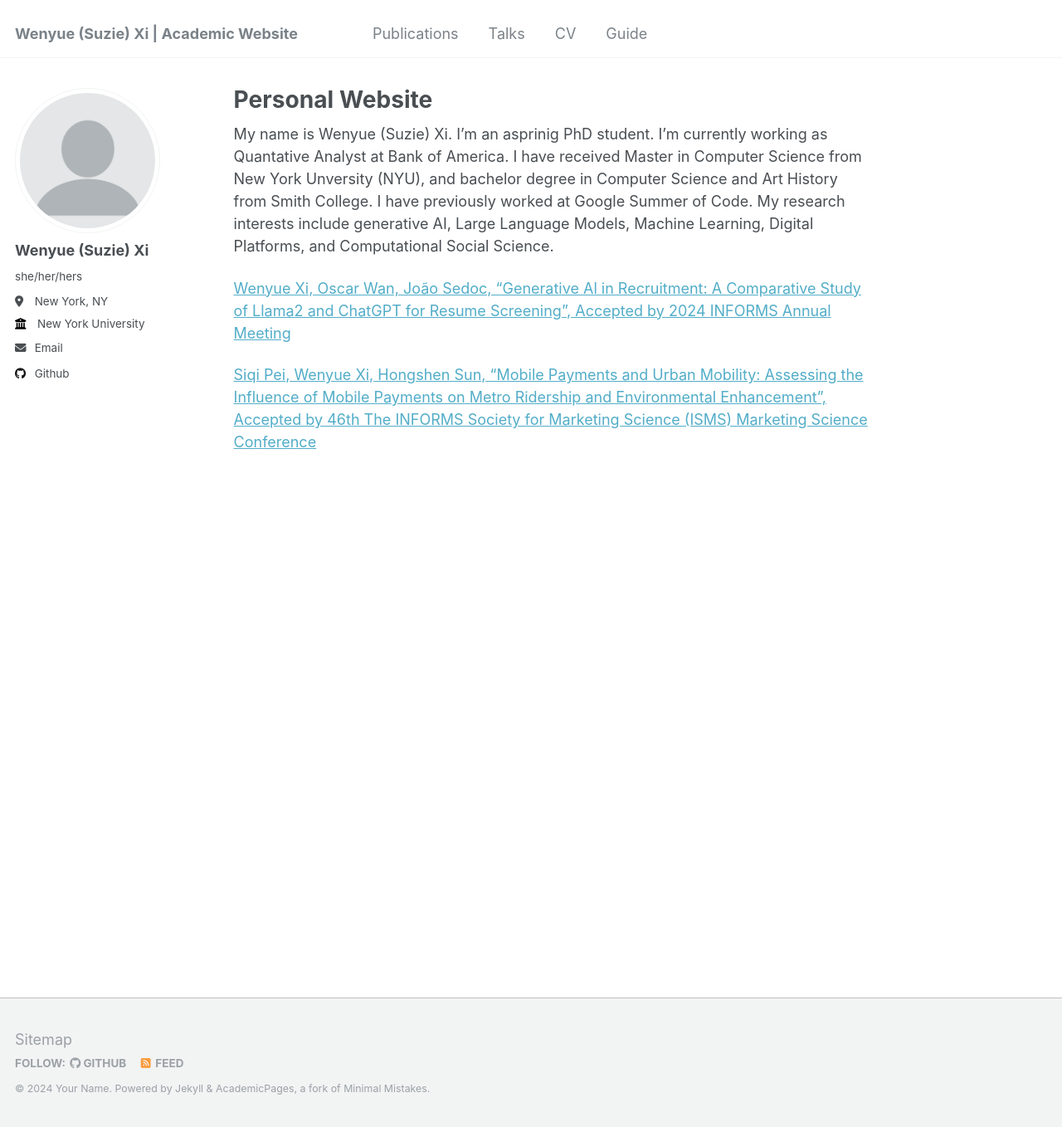
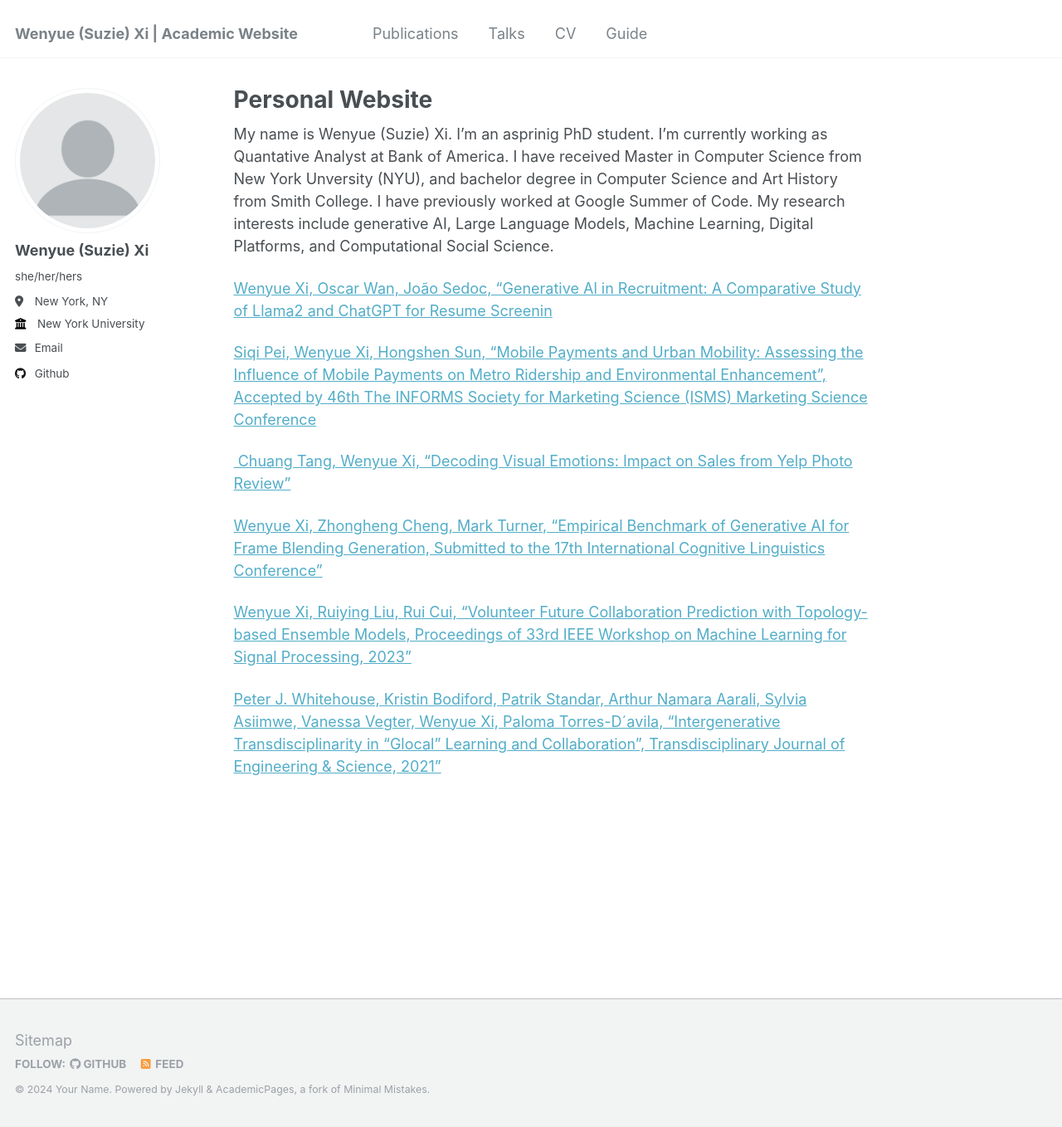
Before and after one commit to suziexi/suziexi.github.io, a Jekyll site: the page built from _pages/about.md, in a window 1280 px wide and 1358 px high. Shown: the whole window at 83% size. Built offline with Jekyll 4.4.1, drawn with Linux system fonts in a browser that asks for light colours.

Commit message:
Update about.md

```diff
--- a/_pages/about.md
+++ b/_pages/about.md
@@ -8,7 +8,19 @@ redirect_from:
 ---
 My name is Wenyue (Suzie) Xi. I'm an asprinig PhD student. I'm currently working as Quantative Analyst at Bank of America. I have received Master in Computer Science from New York Unversity (NYU), and bachelor degree in Computer Science and Art History from Smith College. I have previously worked at Google Summer of Code. My research interests include generative AI, Large Language Models, Machine Learning, Digital Platforms, and Computational Social Science.
 
-<p><a href="https://suziexi.github.io/_pages/abstract1.html">Wenyue Xi, Oscar Wan, João Sedoc, “Generative Al in Recruitment: A Comparative Study of Llama2 and ChatGPT for Resume Screening”, Accepted by 2024 INFORMS Annual Meeting</a></p>
+<p><a href="https://suziexi.github.io/_pages/abstract1.html">Wenyue Xi, Oscar Wan, João Sedoc, “Generative Al in Recruitment: A Comparative Study of Llama2 and ChatGPT for Resume Screenin </a></p>
 
 
 <p><a href="https://suziexi.github.io/_pages/abstract2.html">Siqi Pei, Wenyue Xi, Hongshen Sun, “Mobile Payments and Urban Mobility: Assessing the Influence of Mobile Payments on Metro Ridership and Environmental Enhancement”, Accepted by 46th The INFORMS Society for Marketing Science (ISMS) Marketing Science Conference</a></p>
+
+
+<p><a href="https://suziexi.github.io/_pages/abstract3.html"> Chuang Tang, Wenyue Xi, “Decoding Visual Emotions: Impact on Sales from Yelp Photo Review” </a></p>
+
+
+
+<p><a href="https://suziexi.github.io/_pages/abstract4.html">Wenyue Xi, Zhongheng Cheng, Mark Turner, “Empirical Benchmark of Generative AI for Frame Blending Generation, Submitted to the 17th International Cognitive Linguistics Conference”</a></p>
+
+<p><a href="https://ieeexplore.ieee.org/document/10285991">Wenyue Xi, Ruiying Liu, Rui Cui,  “Volunteer Future Collaboration Prediction with Topology-based Ensemble Models, Proceedings of 33rd IEEE Workshop on Machine Learning for Signal Processing, 2023”</a></p>
+
+
+<p><a href="https://www.atlas-tjes.org/index.php/tjes/article/view/180">Peter J. Whitehouse, Kristin Bodiford, Patrik Standar, Arthur Namara Aarali, Sylvia Asiimwe, Vanessa Vegter, Wenyue Xi, Paloma Torres-D´avila, “Intergenerative Transdisciplinarity in “Glocal” Learning and Collaboration”, Transdisciplinary Journal of Engineering & Science, 2021”</a></p>
```
